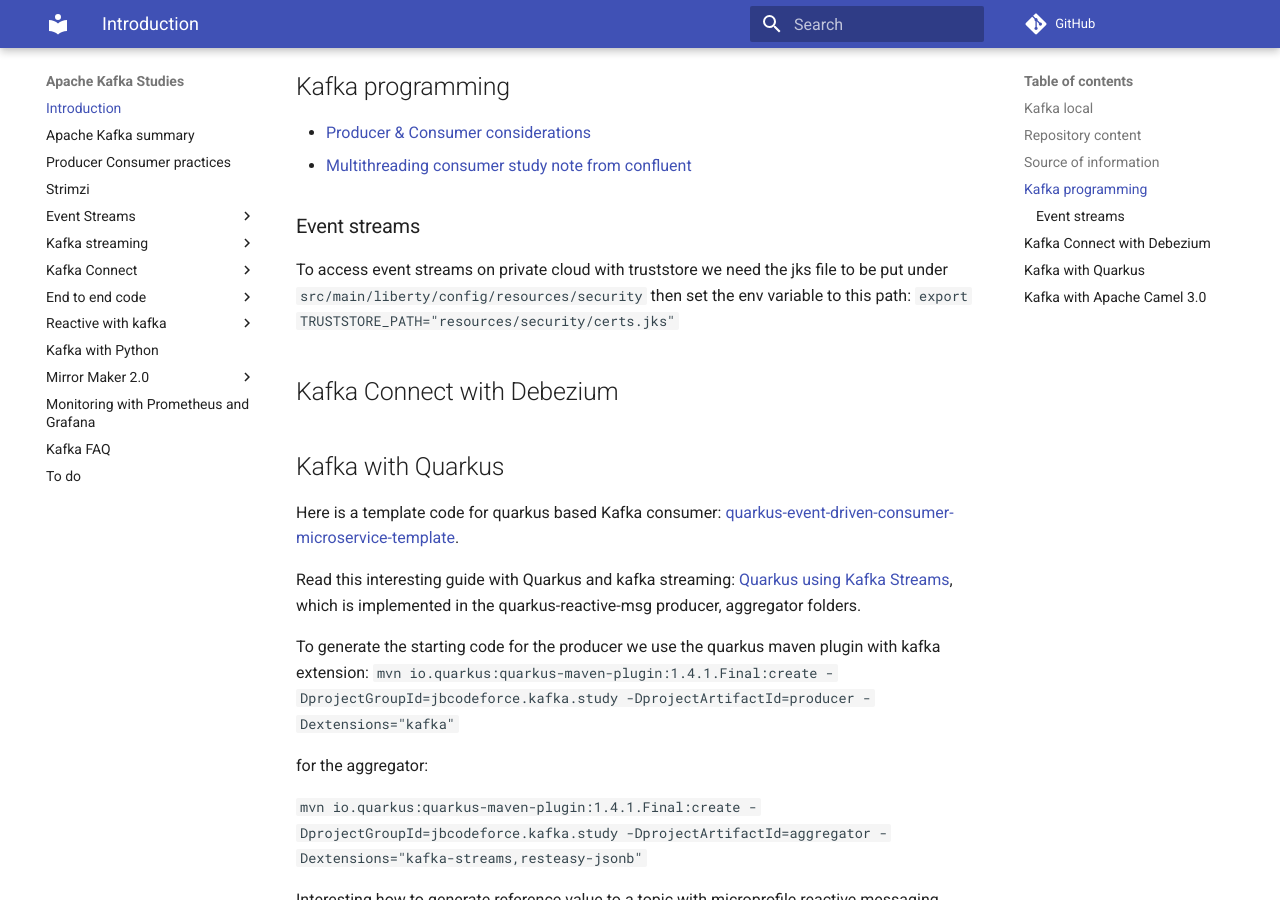
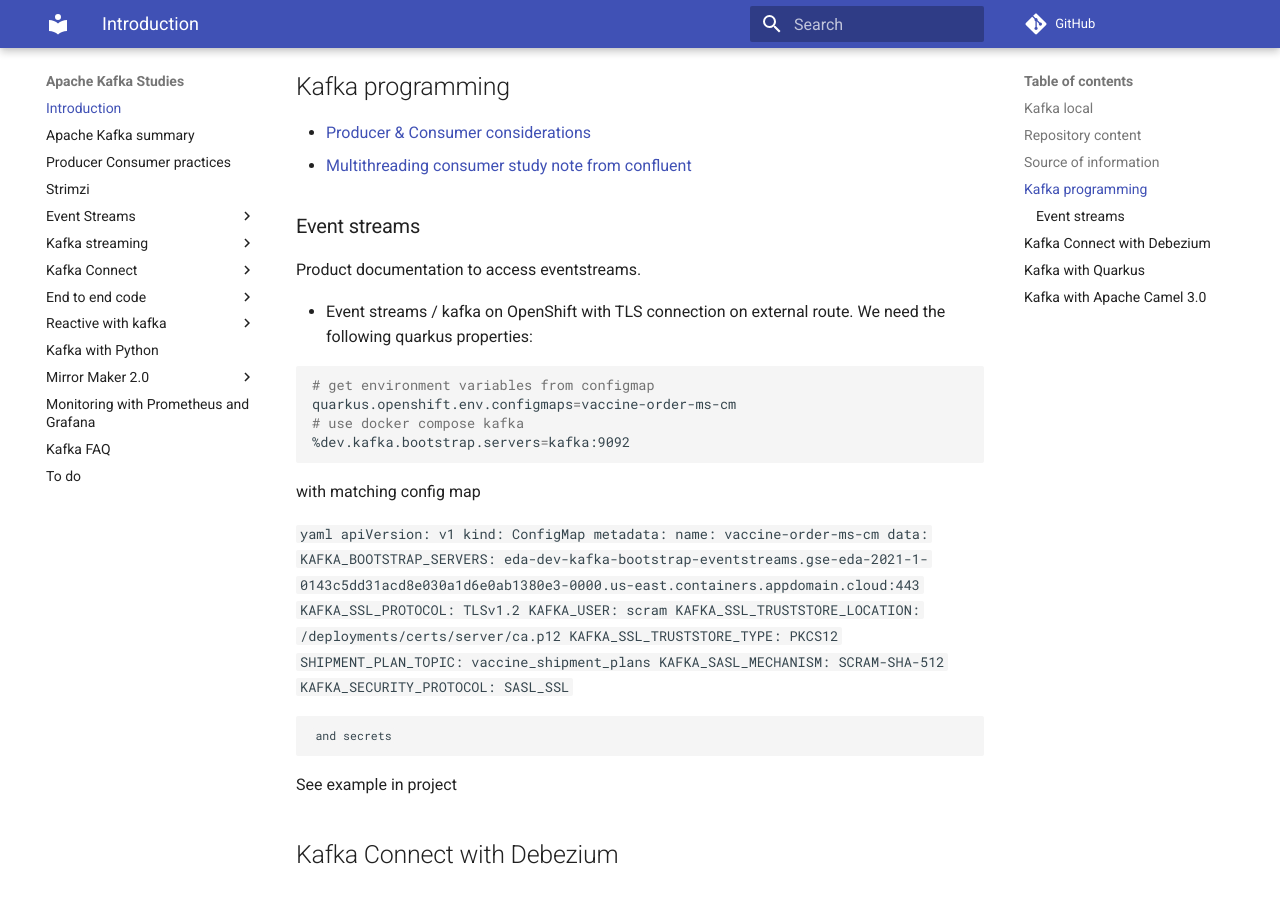
Before and after one commit to jbcodeforce/kafka-studies, an MkDocs documentation site: the page built from docs/index.md, in a window 1280 px wide and 900 px high, scrolled down 1246 px. Built offline with MkDocs 1.6.1 and Material for MkDocs 9.7.7, drawn with Linux system fonts in a browser that asks for light colours; comment, search, counter and statistics services are not loaded.

Commit message:
update main description

````diff
--- a/docs/index.md
+++ b/docs/index.md
@@ -49,7 +49,41 @@
 
 ### Event streams
 
-To access event streams on private cloud with truststore we need the jks file to be put under `src/main/liberty/config/resources/security` then set the env variable to this path: `export TRUSTSTORE_PATH="resources/security/certs.jks"`
+Product documentation to access eventstreams.
+
+* Event streams / kafka on OpenShift with TLS connection on external route. We need the following quarkus properties:
+
+ ```shell
+ # get environment variables from configmap
+ quarkus.openshift.env.configmaps=vaccine-order-ms-cm
+ # use docker compose kafka
+ %dev.kafka.bootstrap.servers=kafka:9092
+ ```
+
+ with matching config map
+
+ ```yaml
+apiVersion: v1
+kind: ConfigMap
+metadata:
+  name: vaccine-order-ms-cm
+data:
+  KAFKA_BOOTSTRAP_SERVERS: eda-dev-kafka-bootstrap-eventstreams.gse-eda-2021-1-0143c5dd31acd8e030a1d6e0ab1380e3-0000.us-east.containers.appdomain.cloud:443
+  KAFKA_SSL_PROTOCOL: TLSv1.2
+  KAFKA_USER: scram
+  KAFKA_SSL_TRUSTSTORE_LOCATION: /deployments/certs/server/ca.p12
+  KAFKA_SSL_TRUSTSTORE_TYPE: PKCS12
+  SHIPMENT_PLAN_TOPIC: vaccine_shipment_plans
+  KAFKA_SASL_MECHANISM: SCRAM-SHA-512
+  KAFKA_SECURITY_PROTOCOL: SASL_SSL
+ ```
+
+ and secrets
+
+ ```
+ ```
+
+See example in project []()
 
 ## Kafka Connect with Debezium
 
````
Also changed, not shown: 3 other files.
